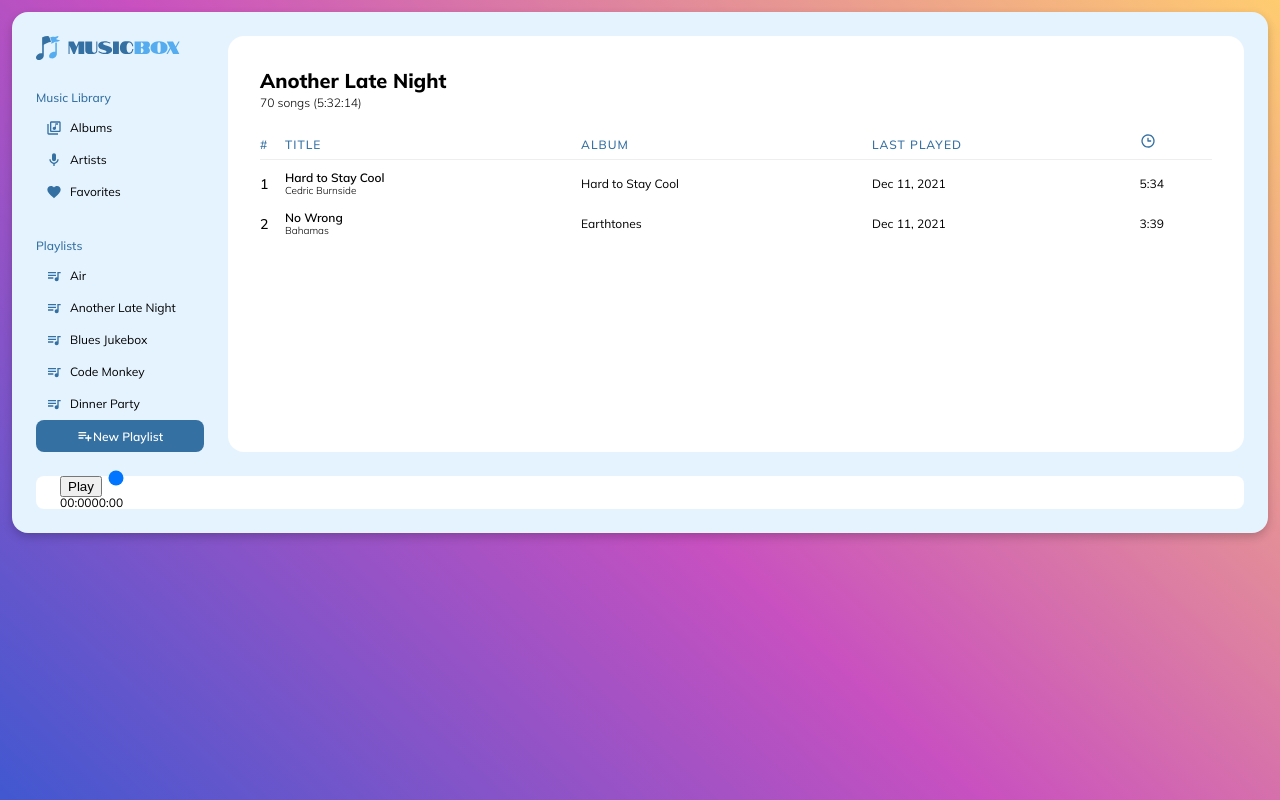
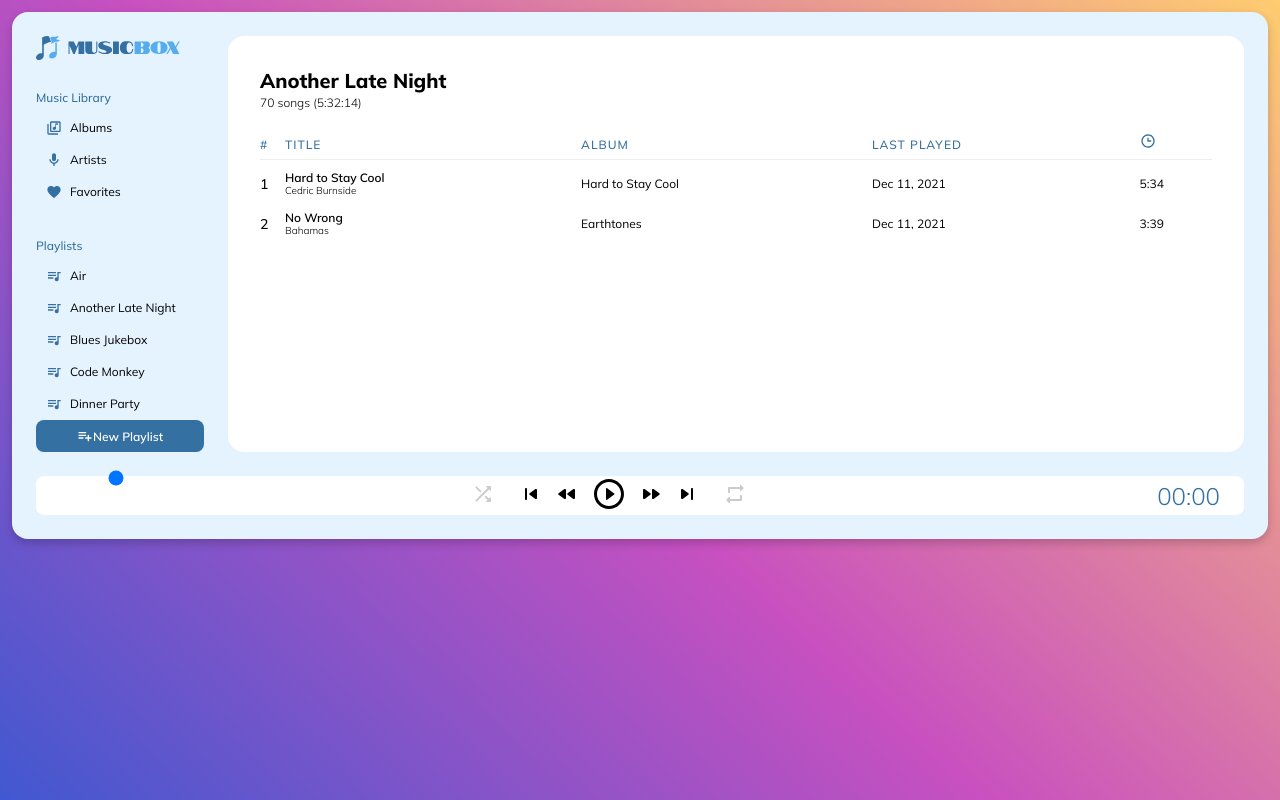
Before and after one commit to vossavant/music-player, a Vue app: page / in a window 1280 px wide. Built offline with nearby package versions, Linux system fonts and the light colour scheme.

Commit message:
Add new player icons for seek, FF, REW...

```diff
--- a/src/components/BaseIcon.vue
+++ b/src/components/BaseIcon.vue
@@ -12,6 +12,12 @@
 				<path d="M12 2C10.0222 2 8.08879 2.58649 6.4443 3.6853C4.79981 4.78412 3.51809 6.3459 2.76121 8.17317C2.00433 10.0004 1.8063 12.0111 2.19215 13.9509C2.578 15.8907 3.53041 17.6725 4.92894 19.0711C6.32746 20.4696 8.10929 21.422 10.0491 21.8079C11.9889 22.1937 13.9996 21.9957 15.8268 21.2388C17.6541 20.4819 19.2159 19.2002 20.3147 17.5557C21.4135 15.9112 22 13.9778 22 12C22 10.6868 21.7413 9.38642 21.2388 8.17317C20.7363 6.95991 19.9997 5.85752 19.0711 4.92893C18.1425 4.00035 17.0401 3.26375 15.8268 2.7612C14.6136 2.25866 13.3132 2 12 2V2ZM12 20C10.4178 20 8.87103 19.5308 7.55544 18.6518C6.23985 17.7727 5.21447 16.5233 4.60897 15.0615C4.00347 13.5997 3.84504 11.9911 4.15372 10.4393C4.4624 8.88743 5.22433 7.46197 6.34315 6.34315C7.46197 5.22433 8.88743 4.4624 10.4393 4.15372C11.9911 3.84504 13.5997 4.00346 15.0615 4.60896C16.5233 5.21447 17.7727 6.23984 18.6518 7.55544C19.5308 8.87103 20 10.4177 20 12C20 14.1217 19.1571 16.1566 17.6569 17.6569C16.1566 19.1571 14.1217 20 12 20V20Z" />
 				<path d="M16 11H13V8C13 7.73478 12.8946 7.48043 12.7071 7.29289C12.5196 7.10536 12.2652 7 12 7C11.7348 7 11.4804 7.10536 11.2929 7.29289C11.1054 7.48043 11 7.73478 11 8V12C11 12.2652 11.1054 12.5196 11.2929 12.7071C11.4804 12.8946 11.7348 13 12 13H16C16.2652 13 16.5196 12.8946 16.7071 12.7071C16.8946 12.5196 17 12.2652 17 12C17 11.7348 16.8946 11.4804 16.7071 11.2929C16.5196 11.1054 16.2652 11 16 11Z" />
 			</symbol>
+			<symbol id="fast_forward" viewBox="0 0 24 24">
+				<path d="M5.58 16.89l5.77-4.07c.56-.4.56-1.24 0-1.63L5.58 7.11C4.91 6.65 4 7.12 4 7.93v8.14c0 .81.91 1.28 1.58.82zM13 7.93v8.14c0 .81.91 1.28 1.58.82l5.77-4.07c.56-.4.56-1.24 0-1.63l-5.77-4.07c-.67-.47-1.58 0-1.58.81z" />
+			</symbol>
+			<symbol id="fast_rewind" viewBox="0 0 24 24">
+				<path d="M11 16.07V7.93c0-.81-.91-1.28-1.58-.82l-5.77 4.07c-.56.4-.56 1.24 0 1.63l5.77 4.07c.67.47 1.58 0 1.58-.81zm1.66-3.25l5.77 4.07c.66.47 1.58-.01 1.58-.82V7.93c0-.81-.91-1.28-1.58-.82l-5.77 4.07c-.57.4-.57 1.24 0 1.64z" />
+			</symbol>
 			<symbol id="favorite" viewBox="0 0 24 24">
 				<path d="M12 21.35l-1.45-1.32C5.4 15.36 2 12.28 2 8.5 2 5.42 4.42 3 7.5 3c1.74 0 3.41.81 4.5 2.09C13.09 3.81 14.76 3 16.5 3 19.58 3 22 5.42 22 8.5c0 3.78-3.4 6.86-8.55 11.54L12 21.35z" />
 			</symbol>
@@ -24,11 +30,29 @@
 				<path d="M12,14c1.66,0,3-1.34,3-3V5c0-1.66-1.34-3-3-3S9,3.34,9,5v6C9,12.66,10.34,14,12,14z" />
 				<path d="M17,11c0,2.76-2.24,5-5,5s-5-2.24-5-5H5c0,3.53,2.61,6.43,6,6.92V21h2v-3.08c3.39-0.49,6-3.39,6-6.92H17z" />
 			</symbol>
+			<symbol id="play_circle_outline" viewBox="0 0 24 24">
+				<path d="M10.8 15.9l4.67-3.5c.27-.2.27-.6 0-.8L10.8 8.1c-.33-.25-.8-.01-.8.4v7c0 .41.47.65.8.4zM12 2C6.48 2 2 6.48 2 12s4.48 10 10 10 10-4.48 10-10S17.52 2 12 2zm0 18c-4.41 0-8-3.59-8-8s3.59-8 8-8 8 3.59 8 8-3.59 8-8 8z" />
+			</symbol>
 			<symbol id="playlist_add" viewBox="0 0 24 24">
 				<path d="M13 10H3c-.55 0-1 .45-1 1s.45 1 1 1h10c.55 0 1-.45 1-1s-.45-1-1-1zm0-4H3c-.55 0-1 .45-1 1s.45 1 1 1h10c.55 0 1-.45 1-1s-.45-1-1-1zm5 8v-3c0-.55-.45-1-1-1s-1 .45-1 1v3h-3c-.55 0-1 .45-1 1s.45 1 1 1h3v3c0 .55.45 1 1 1s1-.45 1-1v-3h3c.55 0 1-.45 1-1s-.45-1-1-1h-3zM3 16h6c.55 0 1-.45 1-1s-.45-1-1-1H3c-.55 0-1 .45-1 1s.45 1 1 1z" />
 			</symbol>
+			<symbol id="pause_circle_outline" viewBox="0 0 24 24">
+				<path d="M10 16c.55 0 1-.45 1-1V9c0-.55-.45-1-1-1s-1 .45-1 1v6c0 .55.45 1 1 1zm2-14C6.48 2 2 6.48 2 12s4.48 10 10 10 10-4.48 10-10S17.52 2 12 2zm0 18c-4.41 0-8-3.59-8-8s3.59-8 8-8 8 3.59 8 8-3.59 8-8 8zm2-4c.55 0 1-.45 1-1V9c0-.55-.45-1-1-1s-1 .45-1 1v6c0 .55.45 1 1 1z" />
+			</symbol>
 			<symbol id="queue_music" viewBox="0 0 24 24">
 				<path d="M22,6h-5v8.18C16.69,14.07,16.35,14,16,14c-1.66,0-3,1.34-3,3s1.34,3,3,3s3-1.34,3-3V8h3V6z M15,6H3v2h12V6z M15,10H3v2h12 V10z M11,14H3v2h8V14z" />
+			</symbol>
+			<symbol id="repeat" viewBox="0 0 24 24">
+				<path d="M7 7h10v1.79c0 .45.54.67.85.35l2.79-2.79c.2-.2.2-.51 0-.71l-2.79-2.79c-.31-.31-.85-.09-.85.36V5H6c-.55 0-1 .45-1 1v4c0 .55.45 1 1 1s1-.45 1-1V7zm10 10H7v-1.79c0-.45-.54-.67-.85-.35l-2.79 2.79c-.2.2-.2.51 0 .71l2.79 2.79c.31.31.85.09.85-.36V19h11c.55 0 1-.45 1-1v-4c0-.55-.45-1-1-1s-1 .45-1 1v3z" />
+			</symbol>
+			<symbol id="shuffle" viewBox="0 0 24 24">
+				<path d="M10.59 9.17L6.12 4.7c-.39-.39-1.02-.39-1.41 0-.39.39-.39 1.02 0 1.41l4.46 4.46 1.42-1.4zm4.76-4.32l1.19 1.19L4.7 17.88c-.39.39-.39 1.02 0 1.41.39.39 1.02.39 1.41 0L17.96 7.46l1.19 1.19c.31.31.85.09.85-.36V4.5c0-.28-.22-.5-.5-.5h-3.79c-.45 0-.67.54-.36.85zm-.52 8.56l-1.41 1.41 3.13 3.13-1.2 1.2c-.31.31-.09.85.36.85h3.79c.28 0 .5-.22.5-.5v-3.79c0-.45-.54-.67-.85-.35l-1.19 1.19-3.13-3.14z" />
+			</symbol>
+			<symbol id="skip_next" viewBox="0 0 24 24">
+				<path d="M7.58 16.89l5.77-4.07c.56-.4.56-1.24 0-1.63L7.58 7.11C6.91 6.65 6 7.12 6 7.93v8.14c0 .81.91 1.28 1.58.82zM16 7v10c0 .55.45 1 1 1s1-.45 1-1V7c0-.55-.45-1-1-1s-1 .45-1 1z" />
+			</symbol>
+			<symbol id="skip_previous" viewBox="0 0 24 24">
+				<path d="M7 6c.55 0 1 .45 1 1v10c0 .55-.45 1-1 1s-1-.45-1-1V7c0-.55.45-1 1-1zm3.66 6.82l5.77 4.07c.66.47 1.58-.01 1.58-.82V7.93c0-.81-.91-1.28-1.58-.82l-5.77 4.07c-.57.4-.57 1.24 0 1.64z" />
 			</symbol>
 		</defs>
 	</svg>
--- a/src/components/Player.vue
+++ b/src/components/Player.vue
@@ -29,9 +29,40 @@
 
 		<menu>
 			<li>
-				<button @click="toggleAudio">{{ playButtonText }}</button>
+				<button :class="{ 'off' : !shuffleOn }" @click="toggleShuffle">
+					<BaseIcon icon="shuffle" color="#000000" size="24" />
+				</button>
 			</li>
 			<li>
+				<button @click="skipPrev">
+					<BaseIcon icon="skip_previous" color="#000000" size="24" />
+				</button>
+			</li>
+			<li>
+				<button @click="rewindAudio">
+					<BaseIcon icon="fast_rewind" color="#000000" size="24" />
+				</button>
+			</li>
+			<li>
+				<button @click="toggleAudio">
+					<BaseIcon v-if="isPlaying" icon="pause_circle_outline" color="#000000" size="36" />
+					<BaseIcon v-else icon="play_circle_outline" color="#000000" size="36" />
+				</button>
+			</li>
+			<li>
+				<button @click="forwardAudio">
+					<BaseIcon icon="fast_forward" color="#000000" size="24" />
+				</button>
+			</li>
+			<li>
+				<button @click="skipNext">
+					<BaseIcon icon="skip_next" color="#000000" size="24" />
+				</button>
+			</li>
+			<li>
+				<button :class="{ 'off' : !repeatOn }" @click="toggleRepeat">
+					<BaseIcon icon="repeat" color="#000000" size="24" />
+				</button>
 				<input
 					v-model="playbackTime"
 					type="range"
@@ -41,16 +72,19 @@
 					name="position"
 				/>
 			</li>
-			<li>
-				<span>{{ elapsedTime() }}</span>
-				<span>{{ totalTime() }}</span>
-			</li>
 		</menu>
+		<p id="elapsed-time">{{ elapsedTime() }}</p>
 	</section>
 </template>
 
 <script>
+import BaseIcon from '@/components/BaseIcon.vue';
+
 export default {
+	components: {
+		BaseIcon,
+	},
+
 	data() {
 		return {
 			audioDuration: 100,
@@ -59,6 +93,8 @@ export default {
 			isPlaying: false,
 			playbackTime: 0,
 			playButtonText: "Play",
+			repeatOn: false,
+			shuffleOn: false,
 			trackType: null,
 			trackAlbum: null,
 			trackArtist: null,
@@ -149,6 +185,38 @@ export default {
 			this.isPlaying = false;
 			this.listenerActive = false;
 			this.cleanupListeners();
+		},
+
+		rewindAudio() {
+			alert('rewind 10s...');
+		},
+
+		forwardAudio() {
+			alert('forward 10s...');
+		},
+
+		skipNext() {
+			alert('skip to next...');
+		},
+
+		skipPrev() {
+			alert('skip to prev...');
+		},
+
+		toggleRepeat() {
+			if (this.repeatOn === false) {
+				this.repeatOn = true
+			} else {
+				this.repeatOn = false;
+			}
+		},
+
+		toggleShuffle() {
+			if (this.shuffleOn === false) {
+				this.shuffleOn = true
+			} else {
+				this.shuffleOn = false;
+			}
 		},
 
 		//Function to run when audio play reaches the end of file
@@ -278,7 +346,23 @@ img {
 	width: $albumArtWidth;
 }
 
-menu input {
+menu {
+	align-items: center;
+	display: flex;
+
+	button {
+		appearance: none;
+		background: transparent;
+		border: 0;
+		padding: 0 6px;
+
+		&.off {
+			opacity: 0.2;
+		}
+	}
+
+	// seek/progress bar
+	input {
 		appearance: none;
 		background: transparent;
 		height: 9px;
@@ -307,10 +391,27 @@ menu input {
 		}
 	}
 
+	li:first-child {
+		margin-right: 12px;
+	}
+
+	li:last-child {
+		margin-left: 12px;
+	}
+}
+
 section {
 	align-items: center;
 	display: flex;
+	justify-content: space-between;
 	margin-top: 24px;
 	position: relative;
 }
+
+#elapsed-time {
+	color: #3470A2;
+	font-size: 24px;
+	font-variation-settings: 'wght' 300;
+	margin-right: 24px;
+}
 </style>
```
Lines whose indentation alone changed are shown as unchanged.
